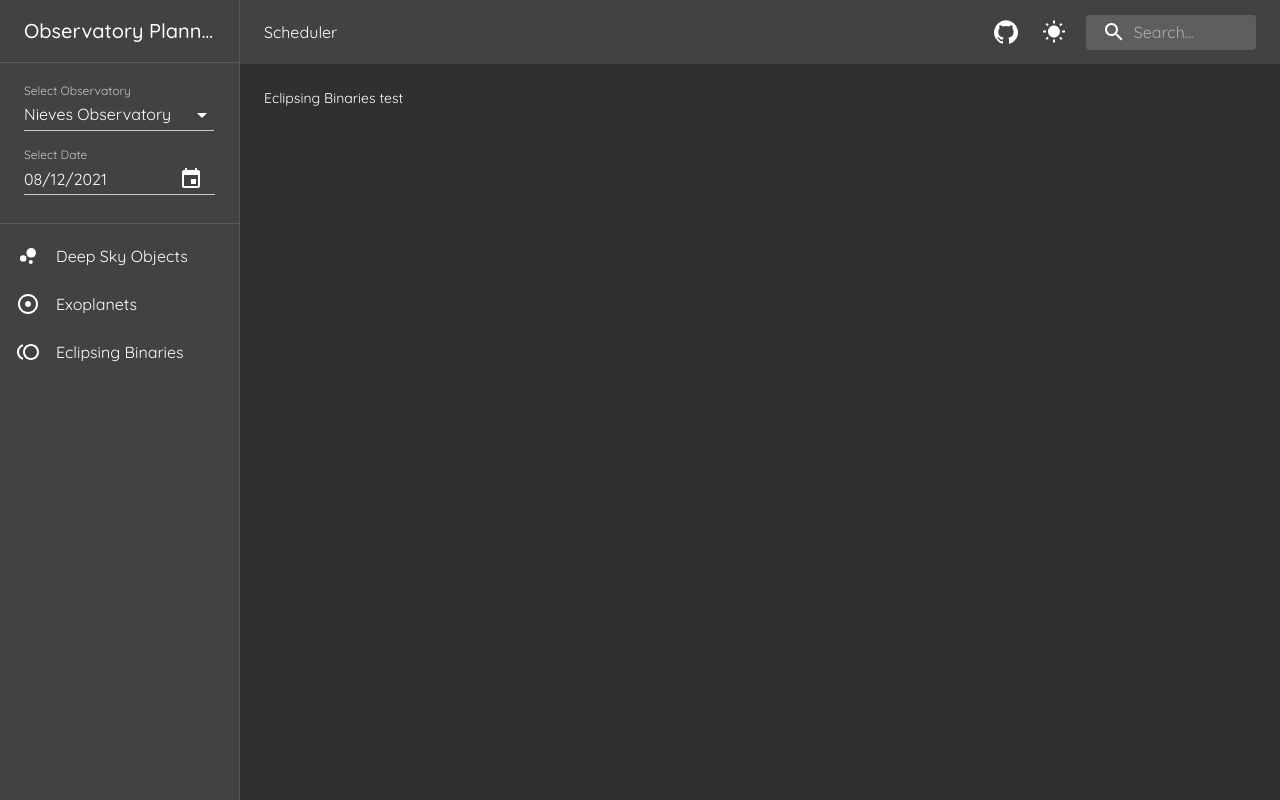
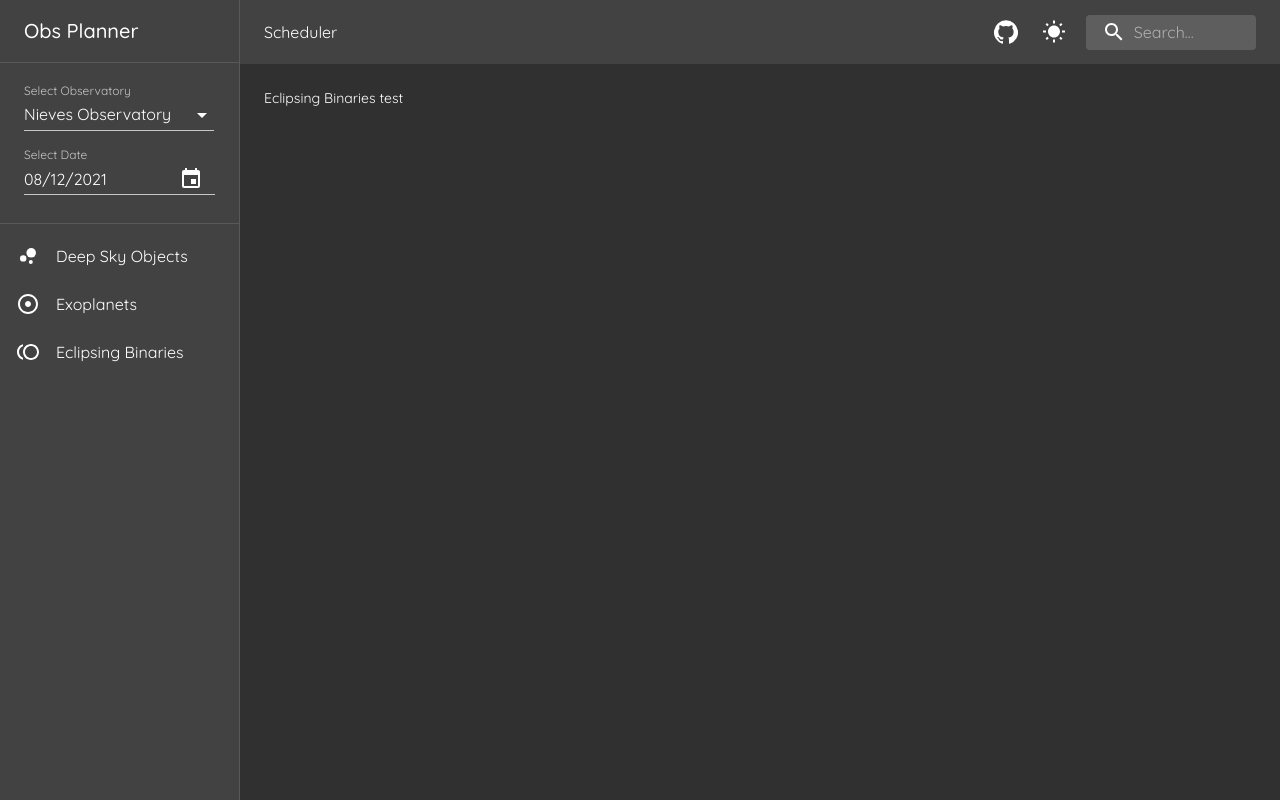
Before and after one commit to littleplato/nieves-observer, a React (Create React App) app in the folder client/: page /eclipsingbinaries in a window 1280 px wide. Built offline with nearby package versions, Linux system fonts and the light colour scheme; no server answers.

Commit message:
feat: 🎸 Add filter buttons for DSOs

```diff
--- a/client/src/components/SideNav.js
+++ b/client/src/components/SideNav.js
@@ -176,9 +176,16 @@ export default function SideBar(props) {
         anchor="left"
       >
         <Container>
-          <Typography variant="h6" noWrap className={classes.logo}>
-            Observatory Planner
-          </Typography>
+          <Link
+            component={RouterLink}
+            color="inherit"
+            to="/"
+            style={{ textDecoration: "none" }}
+          >
+            <Typography variant="h6" noWrap className={classes.logo}>
+              Obs Planner
+            </Typography>
+          </Link>
         </Container>
         <div />
         <Divider />
--- a/client/src/pages/DSO.js
+++ b/client/src/pages/DSO.js
@@ -1,9 +1,27 @@
 import React from "react";
 import DSOList from "../components/DSOList";
+import Typography from "@material-ui/core/Typography";
+import Button from "@material-ui/core/Button";
+
+const objectTypes = [
+  "Galaxies",
+  "Emission Nebula",
+  "Globular Cluster",
+  "Open Cluster",
+  "Planetary Nebula",
+  "Supernova Remnant",
+];
 
 export default function DSO(props) {
   return (
     <div>
+      <Typography variant="h6" gutterBottom>
+        Deep Sky Objects for Tonight
+      </Typography>
+      {objectTypes.map((object) => (
+        <Button style={{ fontSize: "13px" }}>{object}</Button>
+      ))}
+      <p />
       <DSOList
         objList={props.objList}
         addToScheduler={(selected) => props.addToScheduler(selected)}
```
